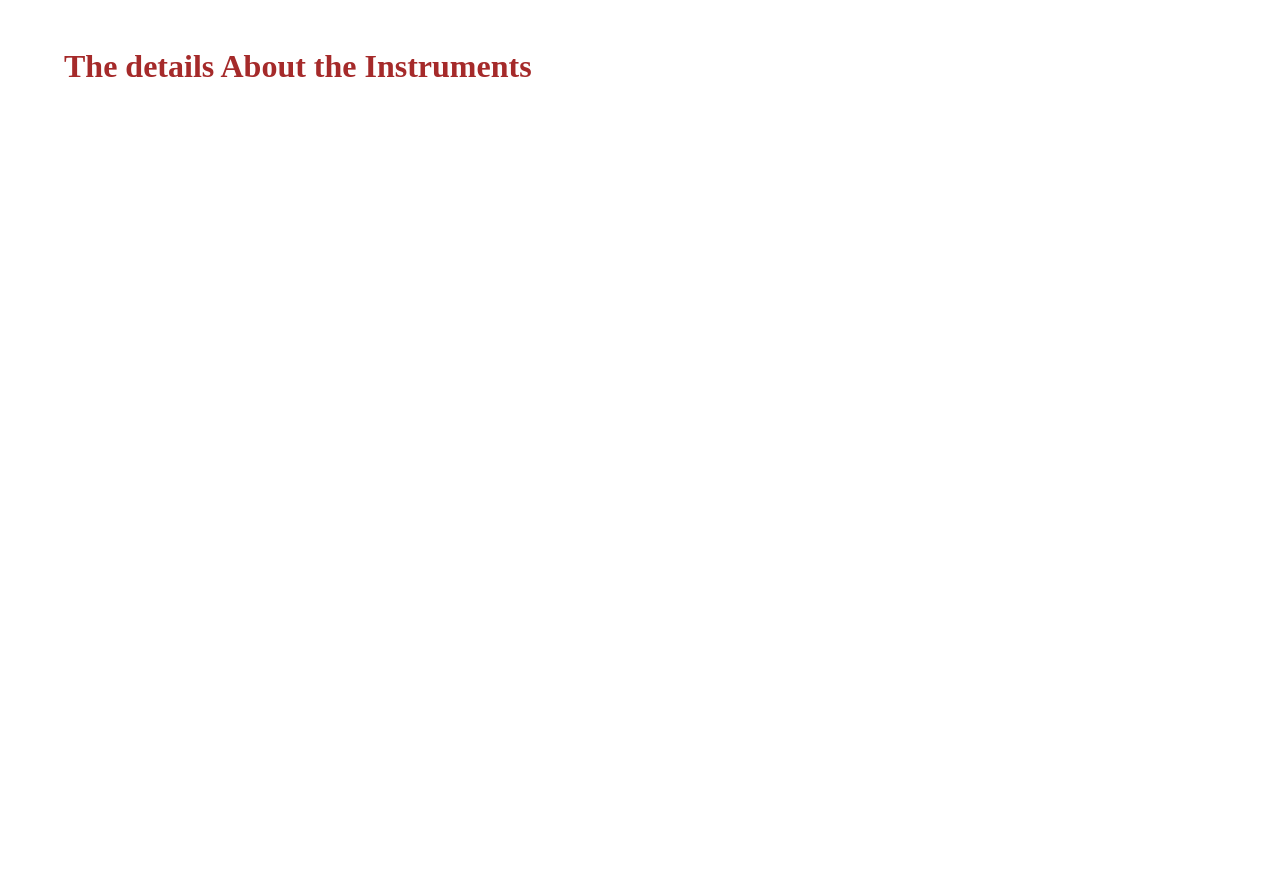
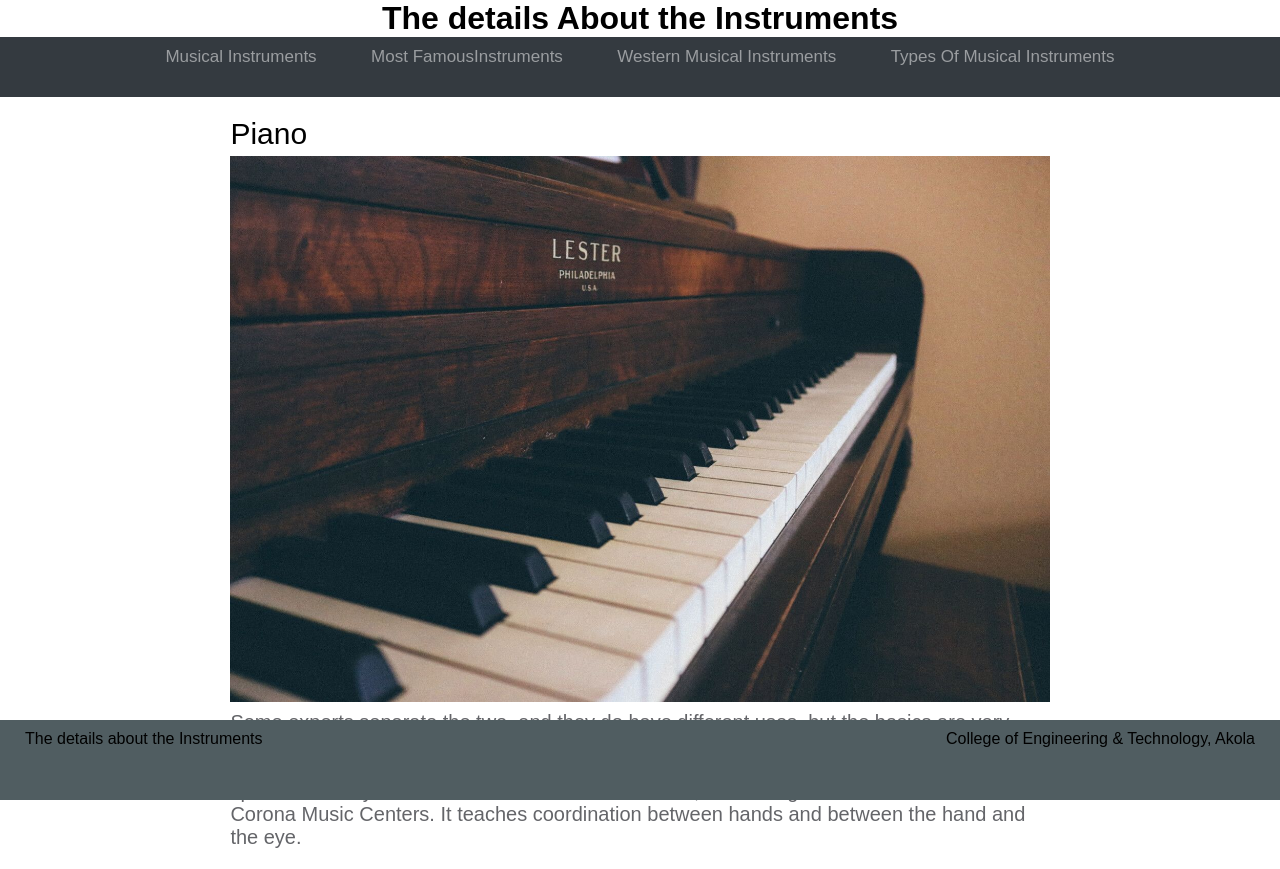
Before and after one commit to nayan-bagale/Instruments-static-website, a plain HTML site: page index.html in a window 1280 px wide. Before the commit the page ends 800 px from the top, so only its background shows below. Drawn offline with Linux system fonts and the light colour scheme.

Commit message:
done structure

```diff
--- a/index.html
+++ b/index.html
@@ -6,6 +6,35 @@
     <title>Musical Instruments</title>
 </head>
 <body>
-    <h1>The details About the Instruments</h1>
+    <header>
+        <div class="logo">
+            <h1>The details About the Instruments</h1>
+        </div>
+        <nav>
+            <ul>
+                <li><a href="#">Musical Instruments</a></li>
+                <li><a href="#">Most FamousInstruments</a></li>
+                <li><a href="#">Western Musical Instruments</a></li>
+                <li><a href="#">Types Of Musical Instruments</a></li>
+            </ul>
+        </nav>
+    </header>
+    <main>
+        <h2>Piano</h2>
+        <img src="/img/Piano.jpg" alt="Piano">
+        <p>Some experts separate the two, and they do have different uses, but the basics are very similar. Some instructors believe that learning to play piano should be a prerequisite for learning any other instrument. “Despite being a single instrument, a piano covers the full spectrum of any instrument featured in the orchestra,” according to the La Habra and Corona Music Centers. It teaches coordination between hands and between the hand and the eye.</p>
+
+    </main>
+
+    <footer>
+        <div class="footer-logo">
+            <p>The details about the Instruments </p>
+        </div>
+
+        <div class="info">
+            <p>College of Engineering & Technology, Akola</p>
+        </div>
+    </footer>
+
 </body>
 </html>
--- a/style.css
+++ b/style.css
@@ -1,9 +1,85 @@
 * {
-    margin: 1em;
+    margin: 0px;
+    padding: 0px;
+    box-sizing: border-box;
+    font-family: sans-serif;
+}
+
+nav {
+    width: 100%;
+    height: 60px;
+    background-color: #343a40;
+}
+
+nav ul {
+    text-align-last: center;
+    padding-top: 10px;
+}
+
+nav ul li {
+    display: inline-block;
+    padding: 0px 25px;
 
 }
 
+nav ul li a{
+    text-decoration: none;
+    color: rgba(255,255,255,.5);
+    font-size: 17px;
+}
+
+nav ul li a:hover{
+    color: #ffffffff;
+}
+
 h1 {
-    color: brown;
+    text-align: center;
+}
 
+
+
+main {
+    margin: 20px 18%;
 }
+
+main h2{
+    color: #000;
+    font-style: normal;
+    font-weight: 400;
+    font-size: 30px;
+}
+
+main img {
+    width: 100%;
+    height: 100%;
+    padding: 5px 0px;
+}
+
+main p {
+    /* padding-top: 10px; */
+    font-size: 20px;
+    font-weight: 400;
+    color: #646569;
+}
+
+
+
+footer {
+    width: 100%;
+    height: 80px;
+    background-color: #505d61;
+    position: fixed;
+    bottom: 0;
+}
+
+footer div {
+    padding: 10px 25px;
+}
+
+.footer-logo {
+    float: left;
+}
+
+.info {
+    float: right;
+}
```
Also changed, not shown: img/Piano.jpg (added).
